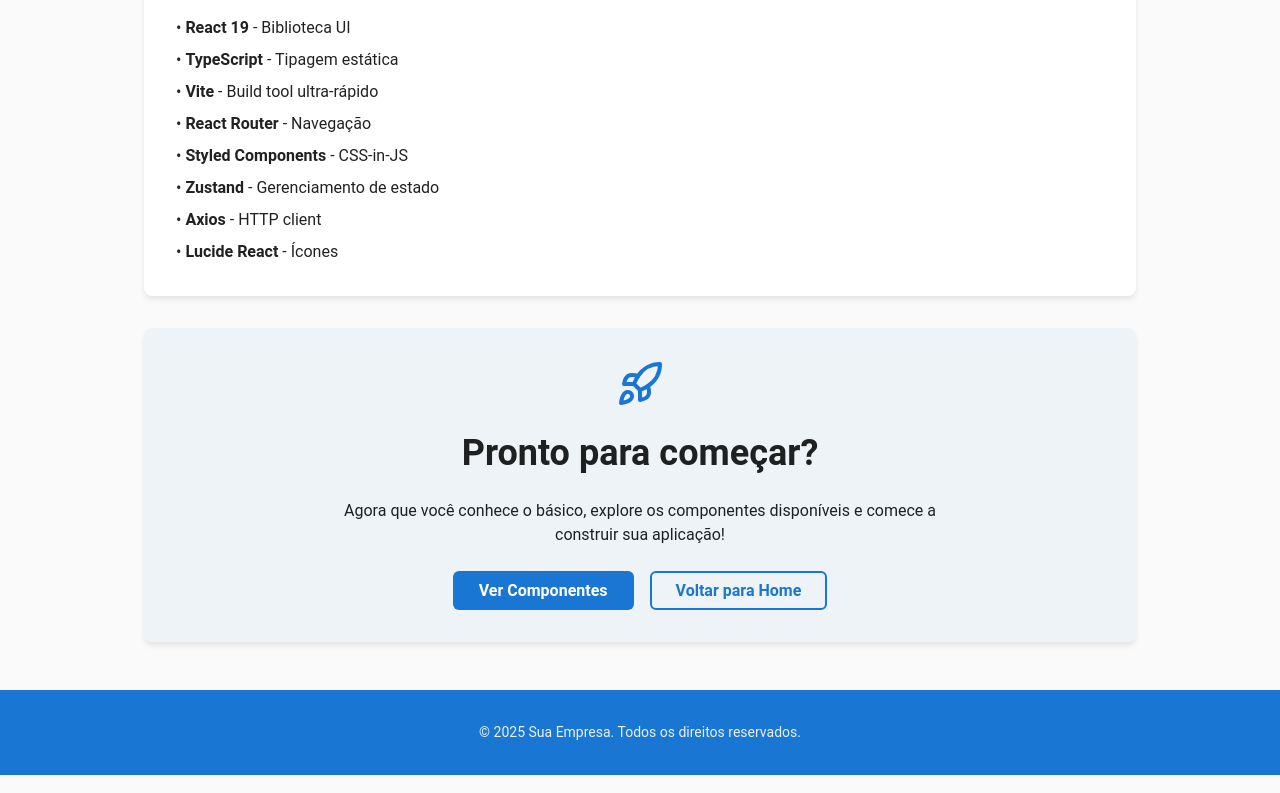
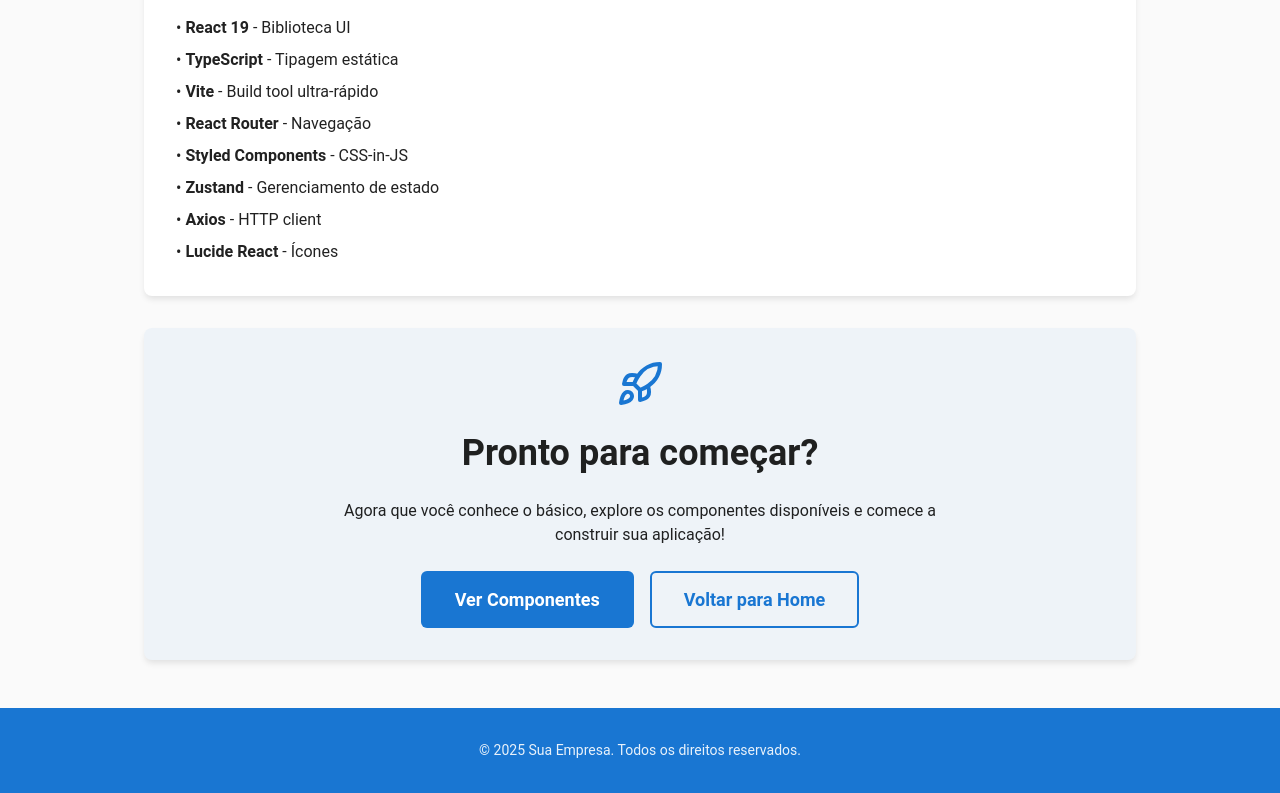
Before and after one commit to thiagopedro99/template-react, a React (Vite) app: page /getting-started in a window 1280 px wide. Shown: the part 6194-6987 px from the top of the page. Built offline with nearby package versions, Linux system fonts and the light colour scheme.

Commit message:
feat: update button in gettingStarted component

```diff
--- a/src/pages/gettingStarted/index.tsx
+++ b/src/pages/gettingStarted/index.tsx
@@ -422,12 +422,14 @@
                             <Button
                                 $variant="primary"
                                 onClick={() => navigate('/components')}
+                                $size='lg'
                             >
                                 Ver Componentes
                             </Button>
                             <Button
                                 $variant="outline"
                                 onClick={() => navigate('/')}
+                                $size='lg'
                             >
                                 Voltar para Home
                             </Button>
```
